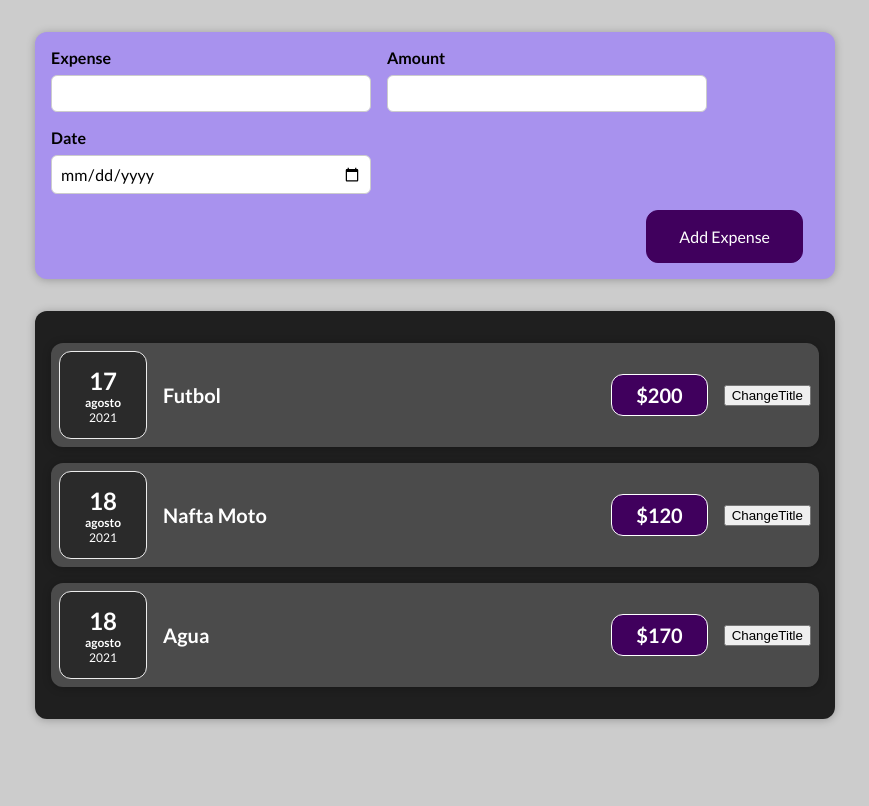
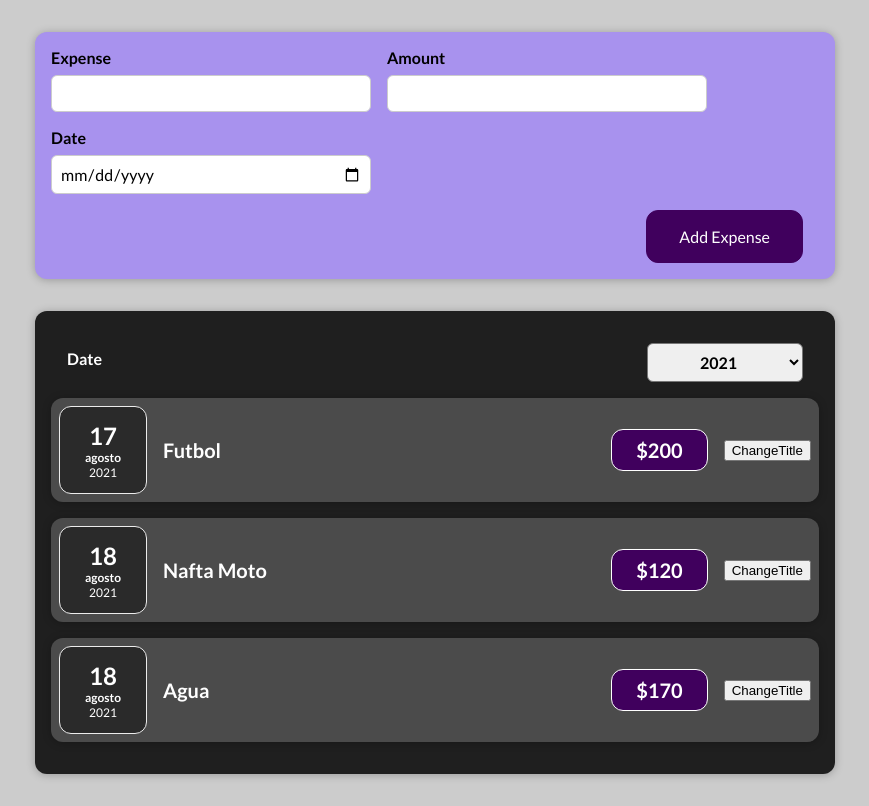
Before and after one commit to lucianoleyriaa/react-course, a React (Create React App) app: page / in a window 1280 px wide. Shown: the whole page, without its empty margins (205-1074 px from the left). Built offline with nearby package versions, Linux system fonts and the light colour scheme; the HTML template or start-up script is replaced by a standard one.

Commit message:
Creacion de un nuevo componente para filtrar los expenses por año

```diff
--- a/src/components/Expenses/Expenses.js
+++ b/src/components/Expenses/Expenses.js
@@ -1,17 +1,26 @@
 import ExpenseItem from "./ExpenseItem/ExpenseItem";
 import Card from "../Card/Card";
+import FilterExpense from "./FilterExpense/FilterExpense";
 
 import classes from "./Expenses.module.css";
+import { Fragment } from "react";
 
 const Expenses = (props) => {
    const expenses = props.expensesList;
 
+   const filterByYear = (year) => {
+      console.log(year);
+   };
+
    return (
-      <Card className={classes.expenses}>
-         {expenses.map((expense) => {
-            return <ExpenseItem data={expense} key={expense.id} />;
-         })}
-      </Card>
+      <Fragment>
+         <Card className={classes.expenses}>
+            <FilterExpense filterByYear={filterByYear} />
+            {expenses.map((expense) => {
+               return <ExpenseItem data={expense} key={expense.id} />;
+            })}
+         </Card>
+      </Fragment>
    );
 };
 
--- /dev/null
+++ b/src/components/Expenses/FilterExpense/FilterExpense.js
@@ -0,0 +1,22 @@
+import classes from "./FilterExpense.module.css";
+
+const FilterExpense = (props) => {
+   const onChangeHandler = (e) => {
+      props.filterByYear(e.target.value);
+   };
+
+   return (
+      <div className={classes["expenses-filter"]}>
+         <div className={classes["expenses-filter__control"]}>
+            <label>Date</label>
+            <select onChange={onChangeHandler}>
+               <option value="2021">2021</option>
+               <option value="2020">2020</option>
+               <option value="2019">2019</option>
+            </select>
+         </div>
+      </div>
+   );
+};
+
+export default FilterExpense;
--- /dev/null
+++ b/src/components/Expenses/FilterExpense/FilterExpense.module.css
@@ -0,0 +1,24 @@
+.expenses-filter {
+   color: white;
+   padding: 0 1rem;
+}
+
+.expenses-filter__control {
+   display: flex;
+   width: 100%;
+   align-items: center;
+   justify-content: space-between;
+   margin: 1rem 0;
+}
+
+.expenses-filter label {
+   font-weight: bold;
+   margin-bottom: 0.5rem;
+}
+
+.expenses-filter select {
+   font: inherit;
+   padding: 0.5rem 3rem;
+   font-weight: bold;
+   border-radius: 6px;
+}
```
